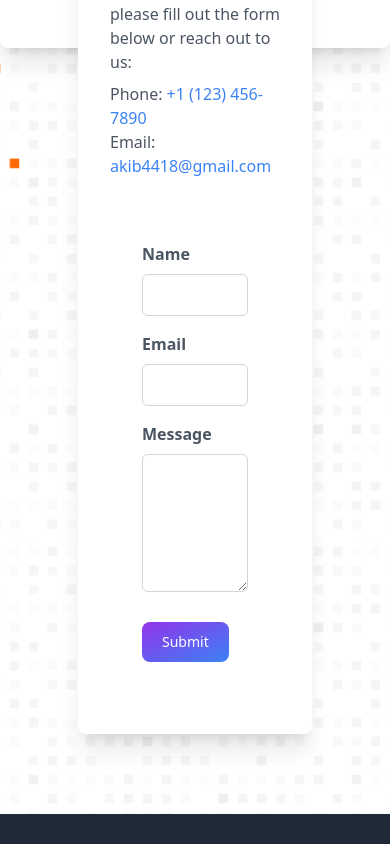
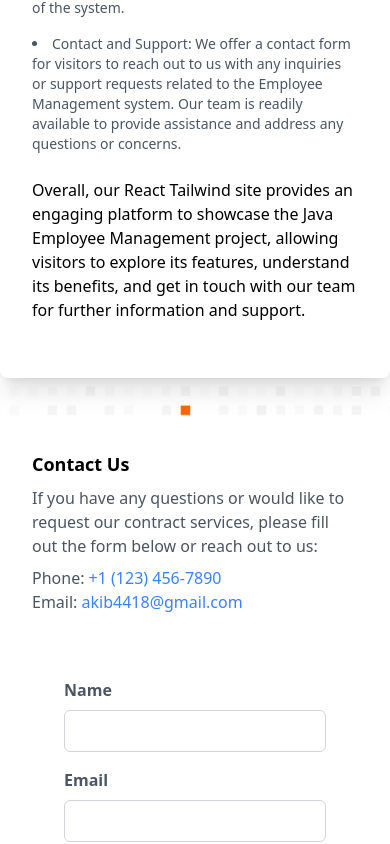
Before and after one commit to akibahmed229/Java-Employee_Management-System-Website, a React (Vite) app: page /contact in a window 390 px wide. Shown: the part 1150-1994 px from the top of the page. Built offline with nearby package versions, Linux system fonts and the light colour scheme.

Commit message:
reasponsive for mobile

```diff
--- a/src/components/Contact.jsx
+++ b/src/components/Contact.jsx
@@ -29,11 +29,11 @@
   };
 
   return (
+    <div>
       <div
-      className={`flex flex-col items-center justify-center   mx-auto`}
         ref={topRef}
+        className="flex flex-col justify-center items-center  min-h-screen mb-10 mt-10"
       >
-      <div className="h-screen  flex flex-col justify-center items-center ">
         <div
           className={`max-w-6xl p-8 ${
             darkMode ? "bg-[#1f2937]" : "bg-white"
@@ -81,6 +81,7 @@
 
               <li>
                 Screenshots and Demo: Through screenshots and a live demo, we
+                {/* eslint-disable-next-line react/no-unescaped-entities */}
                 showcase the system's user interface, demonstrating its
                 intuitive design and functionality. Visitors can visually
                 experience the system and its features in action.
@@ -115,10 +116,11 @@
         </div>
       </div>
 
+      <div className="flex flex-col justify-center items-center mb-8">
         <div
           className={`${
             darkMode ? "bg-[#1f2937]" : "bg-white"
-        } w-[60vw]  p-8  shadow-xl rounded-lg  m-20 flex flex-col sm:mt-[20rem]`}
+          } p-8 shadow-xl rounded-lg`}
         >
           <h2 className="text-lg font-bold mb-2">Contact Us</h2>
           <p className={` mb-2 ${darkMode ? "text-white" : "text-gray-600"} `}>
@@ -198,6 +200,7 @@
           </form>
         </div>
       </div>
+    </div>
   );
 };
 
```
Lines whose indentation alone changed are shown as unchanged.
